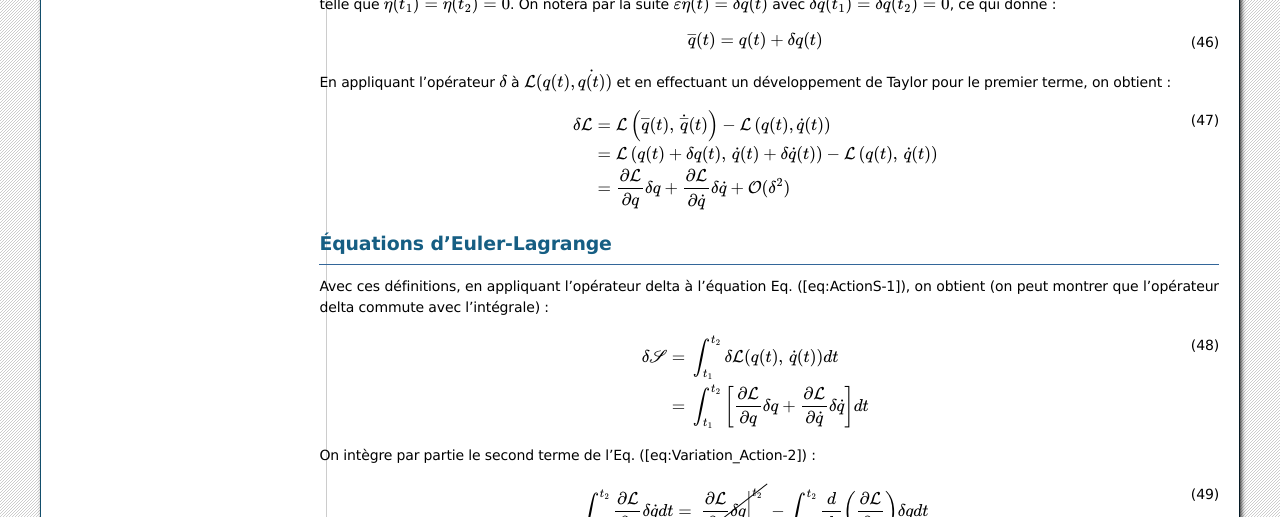
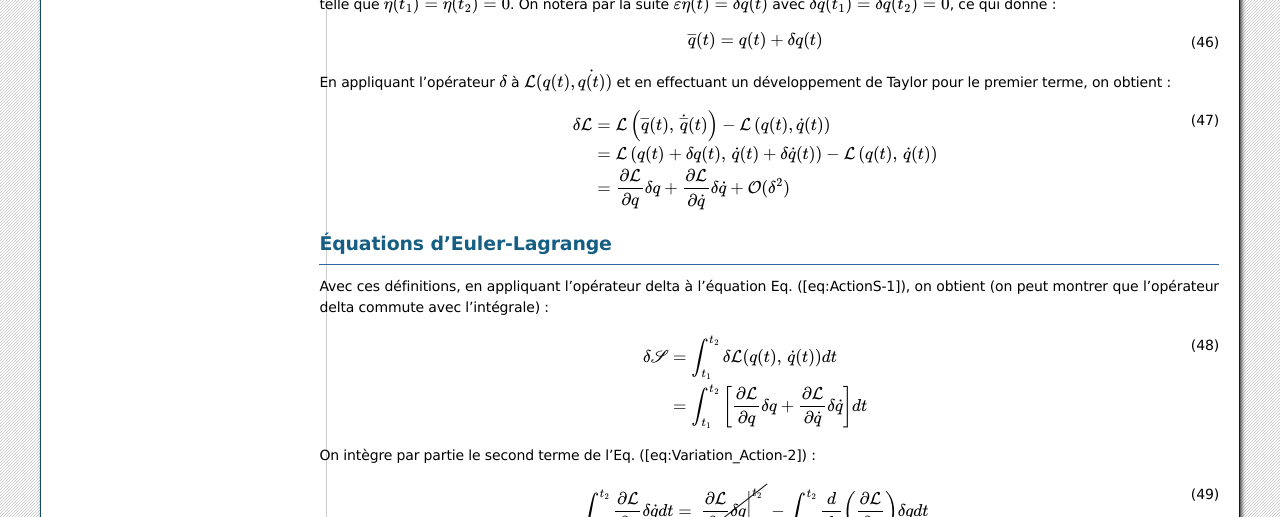
Before and after one commit to cea-lbm-saclay/LBM_Saclay_Documentation, a Sphinx documentation site: the page built from doc/src_doc/05_COURSES/Course_Fluid_Dyn/03_Least_Action_Principle.rst, in a window 1280 px wide and 900 px high, scrolled down 514 px. Shown: the part 150-667 px from the top of the window. Built offline with Sphinx 7.4.7, drawn with Linux system fonts in a browser that asks for light colours; some of the changed text lies outside the part shown.

Commit message:
New vids

```diff
--- a/doc/src_doc/05_COURSES/Course_Fluid_Dyn/03_Least_Action_Principle.rst
+++ b/doc/src_doc/05_COURSES/Course_Fluid_Dyn/03_Least_Action_Principle.rst
@@ -46,11 +46,9 @@
 .. math::
    :label:
 
-   \begin{eqnarray}
-      \delta\mathcal{L}	& = & \mathcal{L}\left(\overline{q}(t),\,\dot{\overline{q}}(t)\right)-\mathcal{L}\left(q(t),\dot{q}(t)\right)\\
-	   & = & \mathcal{L}\left(q(t)+\delta q(t),\,\dot{q}(t)+\delta\dot{q}(t)\right)-\mathcal{L}\left(q(t),\,\dot{q}(t)\right)\\
-	   & = & \frac{\partial\mathcal{L}}{\partial q}\delta q+\frac{\partial\mathcal{L}}{\partial\dot{q}}\delta\dot{q}+\mathcal{O}(\delta^{2})
-   \end{eqnarray}
+   \delta\mathcal{L} &=\mathcal{L}\left(\overline{q}(t),\,\dot{\overline{q}}(t)\right)-\mathcal{L}\left(q(t),\dot{q}(t)\right)\\
+	& =\mathcal{L}\left(q(t)+\delta q(t),\,\dot{q}(t)+\delta\dot{q}(t)\right)-\mathcal{L}\left(q(t),\,\dot{q}(t)\right)\\
+	&=\frac{\partial\mathcal{L}}{\partial q}\delta q+\frac{\partial\mathcal{L}}{\partial\dot{q}}\delta\dot{q}+\mathcal{O}(\delta^{2})
 
 Équations d'Euler-Lagrange
 --------------------------
@@ -60,10 +58,8 @@
 .. math::
    :label:
 
-   \begin{eqnarray}
-      \delta\mathscr{S}	& = & \int_{t_{1}}^{t_{2}}\delta\mathcal{L}(q(t),\,\dot{q}(t))dt\\
-	   & = & \int_{t_{1}}^{t_{2}}\left[\frac{\partial\mathcal{L}}{\partial q}\delta q+\frac{\partial\mathcal{L}}{\partial\dot{q}}\delta\dot{q}\right]dt
-   \end{eqnarray}
+   \delta\mathscr{S}	&=\int_{t_{1}}^{t_{2}}\delta\mathcal{L}(q(t),\,\dot{q}(t))dt\\
+	   &=\int_{t_{1}}^{t_{2}}\left[\frac{\partial\mathcal{L}}{\partial q}\delta q+\frac{\partial\mathcal{L}}{\partial\dot{q}}\delta\dot{q}\right]dt
 
 On intègre par partie le second terme de l'Eq. ([eq:Variation_Action-2]) :
 
@@ -149,11 +145,9 @@
 .. math::
    :label:
 
-   \begin{eqnarray}
-      \mathcal{K}(\dot{x},\dot{y},\dot{z})& = & \frac{1}{2}m|v|^{2}\\
-      & = & \frac{1}{2}m\left(\sqrt{\dot{x}^{2}+\dot{y}^{2}+\dot{z}^{2}}\right)^{2}\\
-	   & = & \frac{1}{2}m\left(\dot{x}^{2}+\dot{y}^{2}+\dot{z}^{2}\right)
-   \end{eqnarray}
+   \mathcal{K}(\dot{x},\dot{y},\dot{z})&=\frac{1}{2}m|v|^{2}\\
+      &=\frac{1}{2}m\left(\sqrt{\dot{x}^{2}+\dot{y}^{2}+\dot{z}^{2}}\right)^{2}\\
+	   &=\frac{1}{2}m\left(\dot{x}^{2}+\dot{y}^{2}+\dot{z}^{2}\right)
 
 Dans ce cas, on a trois couples de fonctions dépendantes :math:`(q_{i},\dot{q}_{i})` pour :math:`i=1,2,3` : :math:`(x,\,\dot{x}), (y,\,\dot{y}), (z,\,\dot{z})`, et par conséquent trois équations d'Euler-Lagrange : :math:`m\ddot{x}=-\partial_{x}\mathcal{V}(\boldsymbol{x}),\,  m\ddot{y}=-\partial_{y}\mathcal{V}(\boldsymbol{x}),\, m\ddot{z}=-\partial_{z}\mathcal{V}(\boldsymbol{x})` i.e. en posant :math:`\boldsymbol{F}=-\boldsymbol{\nabla}\mathcal{V}(\boldsymbol{x})` et :math:`\boldsymbol{a}=(\ddot{x},\,\ddot{y},\,\ddot{z})^{T}`:
 
```
Also changed, not shown: 2 other files.
